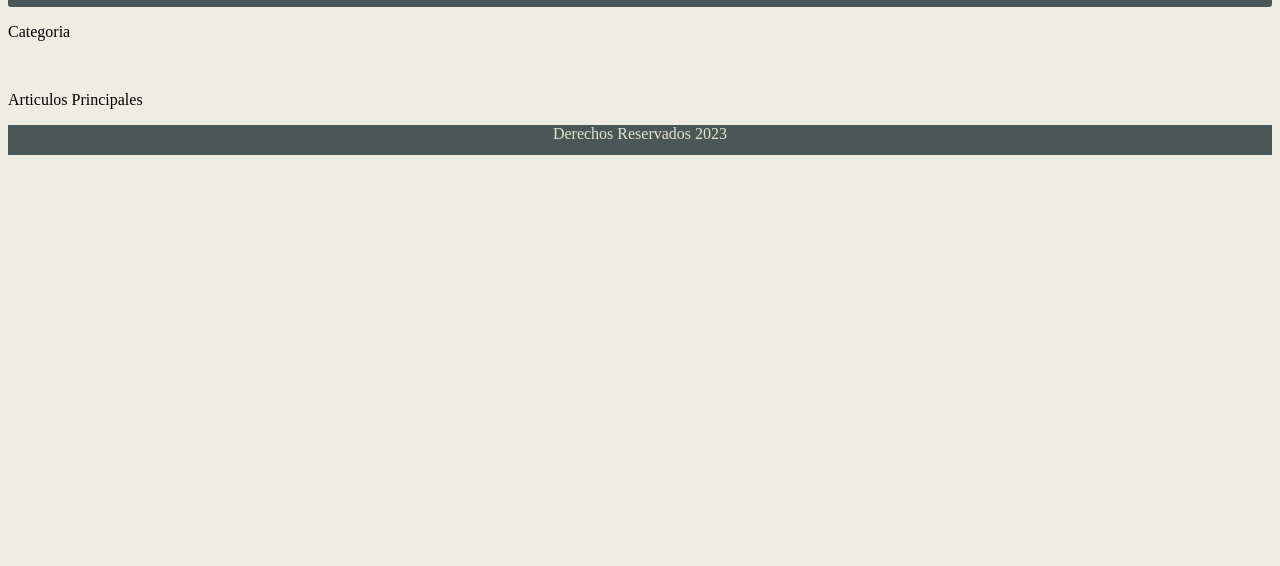
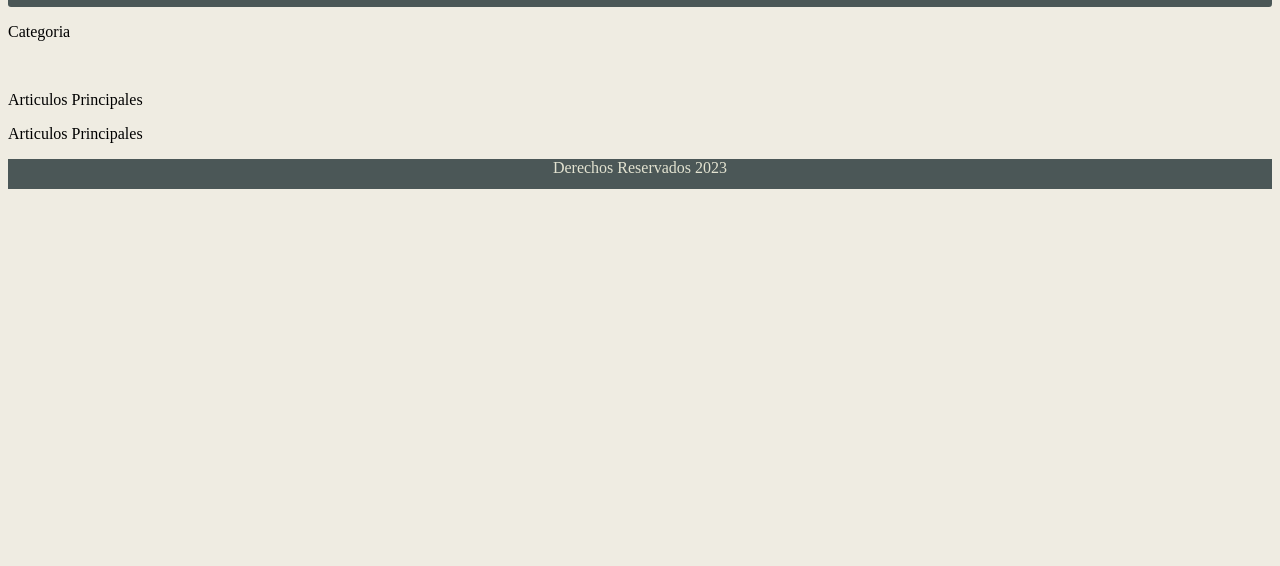
Before and after one commit to Ivan-Guarch/IvanGuarch, a plain HTML site: page index.html in a window 1280 px wide. Shown: the part 234-800 px from the top of the page. Drawn offline with Linux system fonts and the light colour scheme.

Commit message:
Probando cambios html

```diff
--- a/index.html
+++ b/index.html
@@ -26,6 +26,7 @@
             <div>
                 <img src="#" alt="">
                 <p>Articulos Principales</p>
+                <p>Articulos Principales</p>
             </div>
         </main>
 
```
Also changed, not shown: 1 other file.
